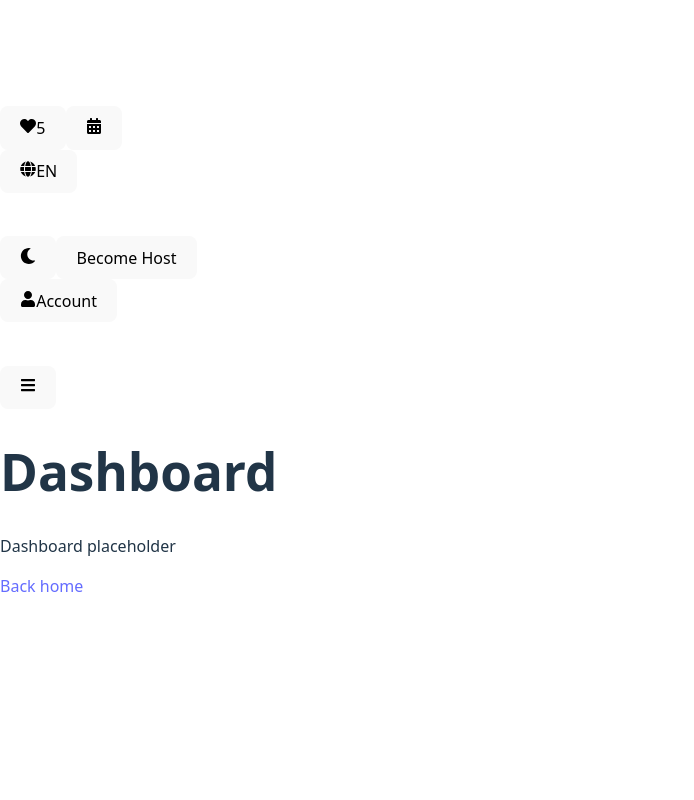
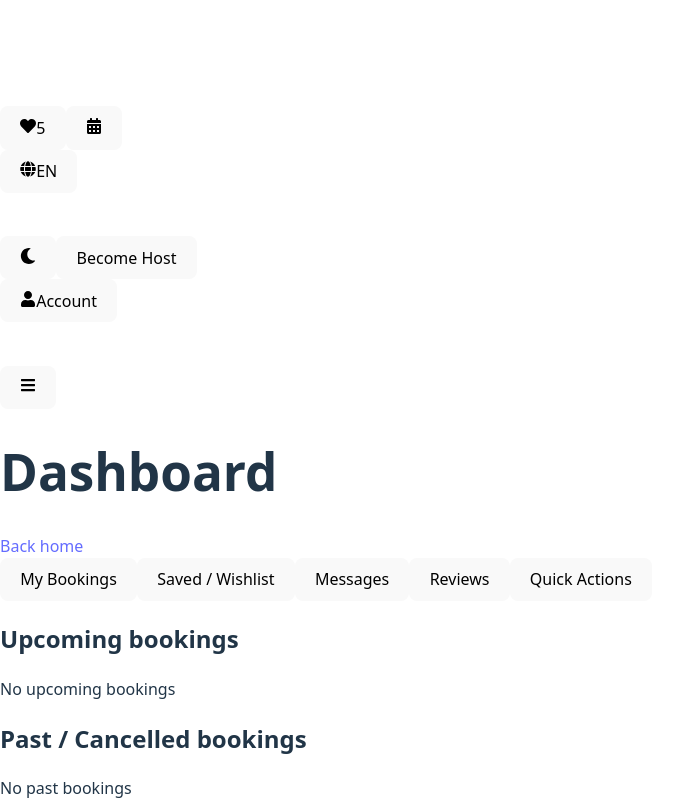
Before and after one commit to rudra2005387/RentGO, a React (Vite) app in the folder client/: page /dashboard in a window 1280 px wide. Shown: the part 588-1388 px from the top of the page, without its empty margins (0-694 px from the left). Before the commit the page ends 1304 px from the top, so only its background shows below. Built offline with nearby package versions, Linux system fonts and the light colour scheme.

Commit message:
BUILD LAYOUT AND LOGIC OF DASHBOARD

```diff
--- a/client/src/pages/Dashboard.jsx
+++ b/client/src/pages/Dashboard.jsx
@@ -1,11 +1,152 @@
 import { Link } from 'react-router-dom';
+import React, { useEffect, useMemo, useState } from 'react';
+import { listBookings } from '../services/booking.service';
+
+function formatDate(d) {
+	if (!d) return '-';
+	const dt = new Date(d);
+	return dt.toLocaleDateString();
+}
 
 export default function Dashboard() {
+	const [tab, setTab] = useState('bookings');
+	const [bookings, setBookings] = useState([]);
+	const [wishlist, setWishlist] = useState([]);
+	const [messages, setMessages] = useState([]);
+	const [reviews, setReviews] = useState([]);
+
+	useEffect(() => {
+		setBookings(listBookings());
+		try {
+			setWishlist(JSON.parse(localStorage.getItem('rg_wishlist')||'[]'));
+			setMessages(JSON.parse(localStorage.getItem('rg_messages')||'[]'));
+			setReviews(JSON.parse(localStorage.getItem('rg_reviews')||'[]'));
+		} catch (e) {
+			setWishlist([]); setMessages([]); setReviews([]);
+		}
+	}, []);
+
+	const today = useMemo(() => new Date(), []);
+	const upcoming = bookings.filter(b => new Date(b.checkIn) >= today && b.status !== 'cancelled');
+	const past = bookings.filter(b => new Date(b.checkOut) < today || b.status === 'cancelled');
+	const unreadCount = messages.filter(m => !m.read).length;
+
+	function toggleSaved(item) {
+		const exists = wishlist.find(w => w.id === item.id);
+		let next = [];
+		if (exists) next = wishlist.filter(w => w.id !== item.id);
+		else next = [...wishlist, item];
+		setWishlist(next);
+		localStorage.setItem('rg_wishlist', JSON.stringify(next));
+	}
+
 	return (
 		<div className="p-6">
-			<h1 className="text-2xl font-bold mb-2">Dashboard</h1>
-			<p className="text-gray-600">Dashboard placeholder</p>
-			<Link to="/" className="text-blue-600">Back home</Link>
+			<div className="flex items-center justify-between mb-4">
+				<h1 className="text-2xl font-bold">Dashboard</h1>
+				<Link to="/" className="text-blue-600">Back home</Link>
+			</div>
+
+			<div className="flex gap-2 mb-6">
+				<button onClick={()=>setTab('bookings')} className={`px-3 py-2 rounded ${tab==='bookings'?'bg-blue-600 text-white':'border'}`}>My Bookings</button>
+				<button onClick={()=>setTab('saved')} className={`px-3 py-2 rounded ${tab==='saved'?'bg-blue-600 text-white':'border'}`}>Saved / Wishlist</button>
+				<button onClick={()=>setTab('messages')} className={`px-3 py-2 rounded ${tab==='messages'?'bg-blue-600 text-white':'border'}`}>Messages {unreadCount>0 && <span className="ml-2 inline-block bg-red-600 text-white text-xs px-2 rounded">{unreadCount}</span>}</button>
+				<button onClick={()=>setTab('reviews')} className={`px-3 py-2 rounded ${tab==='reviews'?'bg-blue-600 text-white':'border'}`}>Reviews</button>
+				<button onClick={()=>setTab('actions')} className={`px-3 py-2 rounded ${tab==='actions'?'bg-blue-600 text-white':'border'}`}>Quick Actions</button>
+			</div>
+
+			{tab==='bookings' && (
+				<div>
+					<h2 className="text-lg font-semibold mb-2">Upcoming bookings</h2>
+					{upcoming.length? upcoming.map(b => (
+						<div key={b.ref} className="border rounded p-3 mb-2 flex justify-between items-center">
+							<div>
+								<div className="font-semibold">{b.listingId || 'Listing'}</div>
+								<div className="text-sm text-gray-600">{formatDate(b.checkIn)} — {formatDate(b.checkOut)}</div>
+								<div className="text-sm text-gray-600">Guests: {b.guests}</div>
+							</div>
+							<div className="text-right">
+								<div className={`px-2 py-1 rounded text-sm ${b.status==='confirmed'?'bg-green-100 text-green-800':'bg-gray-100 text-gray-800'}`}>{b.status}</div>
+								<div className="text-xs text-gray-500 mt-1">Ref: <span className="font-mono">{b.ref}</span></div>
+							</div>
+						</div>
+					)) : <div className="text-sm text-gray-600">No upcoming bookings</div>}
+
+					<h2 className="text-lg font-semibold mt-4 mb-2">Past / Cancelled bookings</h2>
+					{past.length? past.map(b => (
+						<div key={b.ref} className="border rounded p-3 mb-2 flex justify-between items-center">
+							<div>
+								<div className="font-semibold">{b.listingId || 'Listing'}</div>
+								<div className="text-sm text-gray-600">{formatDate(b.checkIn)} — {formatDate(b.checkOut)}</div>
+							</div>
+							<div className="text-right">
+								<div className={`px-2 py-1 rounded text-sm ${b.status==='cancelled'?'bg-red-100 text-red-800':'bg-gray-100 text-gray-800'}`}>{b.status}</div>
+								<div className="text-xs text-gray-500 mt-1">Ref: <span className="font-mono">{b.ref}</span></div>
+							</div>
+						</div>
+					)) : <div className="text-sm text-gray-600">No past bookings</div>}
+				</div>
+			)}
+
+			{tab==='saved' && (
+				<div>
+					<h2 className="text-lg font-semibold mb-2">Saved / Wishlist</h2>
+					{wishlist.length? (
+						<div className="grid grid-cols-1 sm:grid-cols-3 gap-3">
+							{wishlist.map(item => (
+								<div key={item.id} className="border rounded overflow-hidden">
+									<div className="p-3">
+										<div className="font-medium">{item.title||'Saved listing'}</div>
+										<div className="text-sm text-gray-600">{item.price||''}</div>
+										<div className="mt-2 flex gap-2">
+											<button onClick={()=>toggleSaved(item)} className="px-3 py-1 border rounded">Remove</button>
+										</div>
+									</div>
+								</div>
+							))}
+						</div>
+					) : <div className="text-sm text-gray-600">No saved items</div>}
+				</div>
+			)}
+
+			{tab==='messages' && (
+				<div>
+					<h2 className="text-lg font-semibold mb-2">Messages</h2>
+					{messages.length? messages.map(m => (
+						<div key={m.id} className={`border rounded p-3 mb-2 ${!m.read? 'bg-white' : 'bg-gray-50'}`}>
+							<div className="flex justify-between">
+								<div className="font-semibold">{m.from}</div>
+								{!m.read && <div className="text-xs bg-red-600 text-white px-2 rounded">unread</div>}
+							</div>
+							<div className="text-sm text-gray-700 mt-1">{m.text}</div>
+						</div>
+					)) : <div className="text-sm text-gray-600">No messages</div>}
+				</div>
+			)}
+
+			{tab==='reviews' && (
+				<div>
+					<h2 className="text-lg font-semibold mb-2">Reviews</h2>
+					{reviews.length? reviews.map(r => (
+						<div key={r.id} className="border rounded p-3 mb-2">
+							<div className="font-semibold">{r.author} — {r.rating}★</div>
+							<div className="text-sm text-gray-700">{r.text}</div>
+						</div>
+					)) : <div className="text-sm text-gray-600">No reviews yet</div>}
+				</div>
+			)}
+
+			{tab==='actions' && (
+				<div>
+					<h2 className="text-lg font-semibold mb-2">Quick Actions</h2>
+					<div className="grid grid-cols-1 sm:grid-cols-3 gap-3">
+						<Link to="/bookings" className="p-3 border rounded text-center">View all bookings</Link>
+						<Link to="/listings" className="p-3 border rounded text-center">Create new listing</Link>
+						<Link to="/profile" className="p-3 border rounded text-center">Edit profile</Link>
+					</div>
+				</div>
+			)}
+
 		</div>
 	);
 }
```
